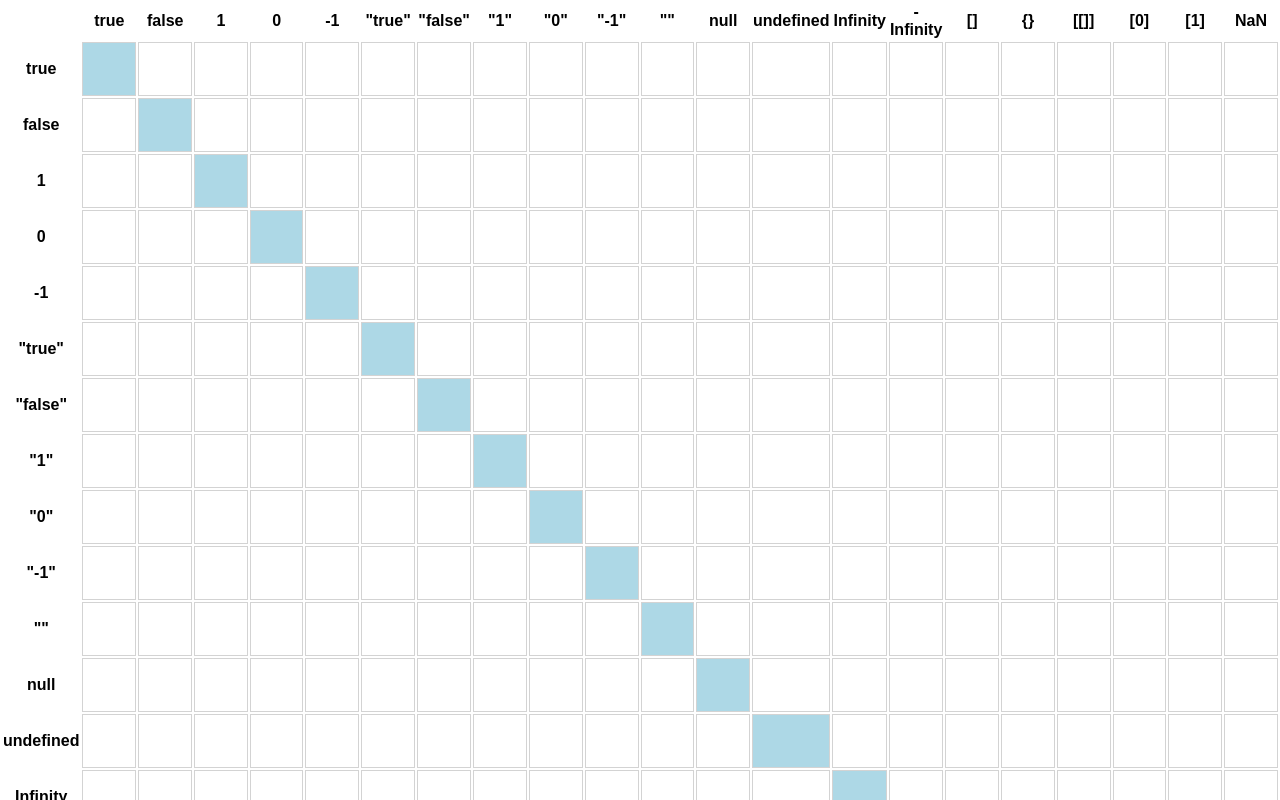
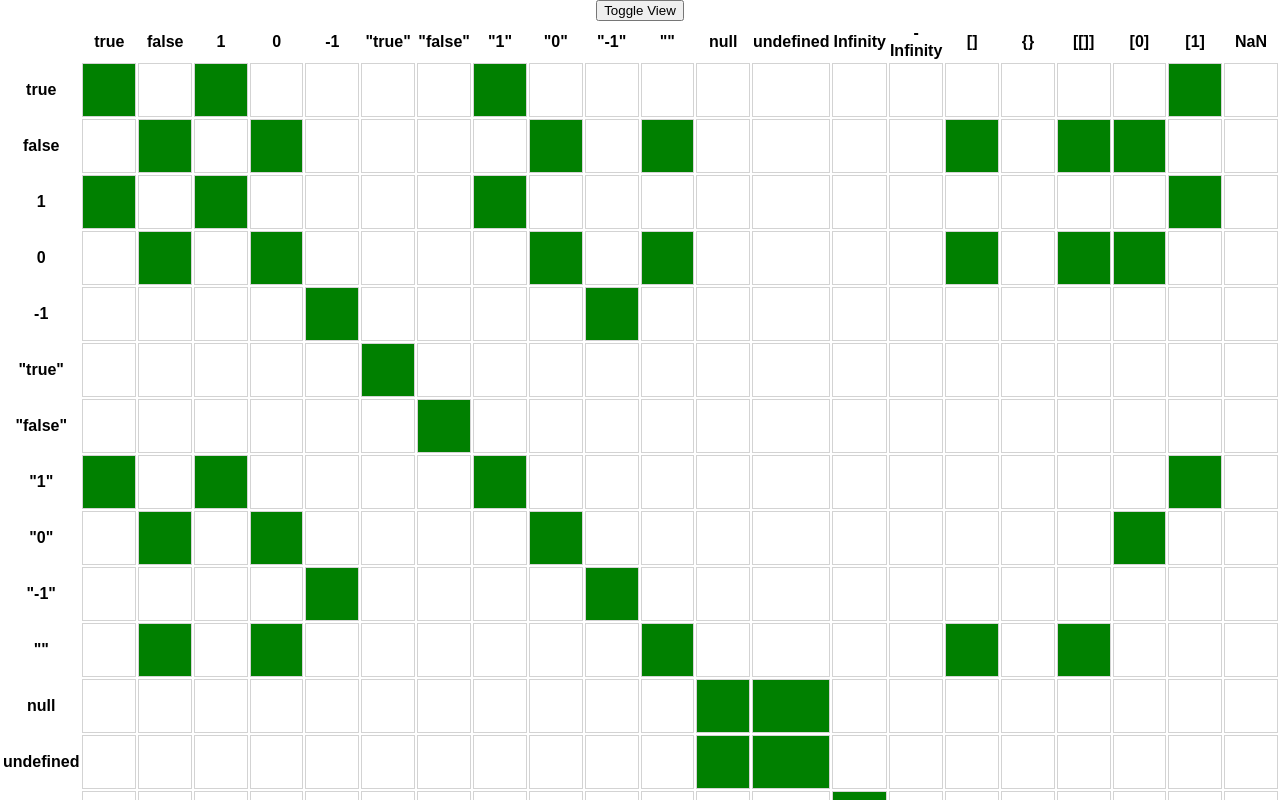
Before and after one commit to jwworth/javascript-equality, a React (Create React App) app: page / in a window 1280 px wide. Shown: the top 800 px of the page. Built offline with nearby package versions, Linux system fonts and the light colour scheme.

Commit message:
Toggle view

```diff
--- a/src/App.js
+++ b/src/App.js
@@ -43,19 +43,26 @@ class Threequals extends React.Component {
     const onePartedArray = axis().map(() => axis().slice(0));
     const dataModel = axis().map((xValue, index) =>
       onePartedArray[index].map(yValue => {
-        if (yValue === xValue) {
-          return 1;
-        } else {
-          return 0;
-        }
+        return {
+          twoquals: yValue == xValue,
+          threequals: yValue === xValue,
+        };
       })
     );
 
     this.state = {
       axis: axis(),
       dataModel,
+      view: 'twoquals',
     };
   }
+
+  toggleView = () => {
+    const { view } = this.state;
+    const newView = view === 'twoquals' ? 'threequals' : 'twoquals';
+
+    this.setState({ view: newView });
+  };
 
   displayName = (value, scope) => {
     if (typeof value === 'string' || value instanceof String) {
@@ -83,6 +90,8 @@ class Threequals extends React.Component {
 
   render() {
     return (
+      <React.Fragment>
+        <button onClick={this.toggleView}>Toggle View</button>
         <table>
           <thead>
             <tr>
@@ -93,14 +102,14 @@ class Threequals extends React.Component {
           <tbody>
             {this.state.dataModel.map((row, index) => {
               return (
-              <tr key={row}>
+                <tr key={index}>
                   {this.displayName(this.state.axis[index], 'row')}
-                {row.map(boolean => {
+                  {row.map((cell, index) => {
                     return (
                       <td
-                      key={boolean}
+                        key={index}
                         style={{
-                        background: boolean === 1 ? 'lightblue' : 'white',
+                          background: cell[this.state.view] ? 'green' : 'white',
                           width: '50px',
                           height: '50px',
                           border: '1px solid lightgray',
@@ -113,6 +122,7 @@ class Threequals extends React.Component {
             })}
           </tbody>
         </table>
+      </React.Fragment>
     );
   }
 }
```
Lines whose indentation alone changed are shown as unchanged.
